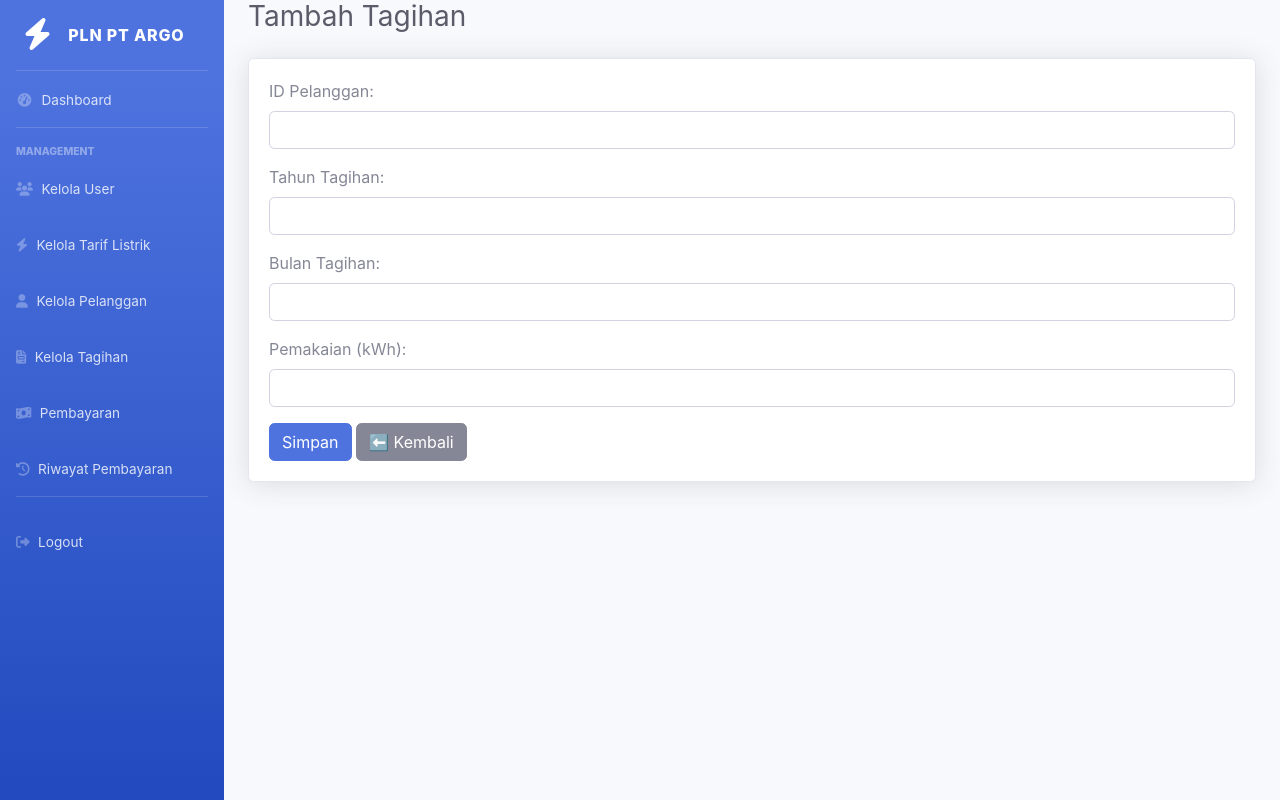
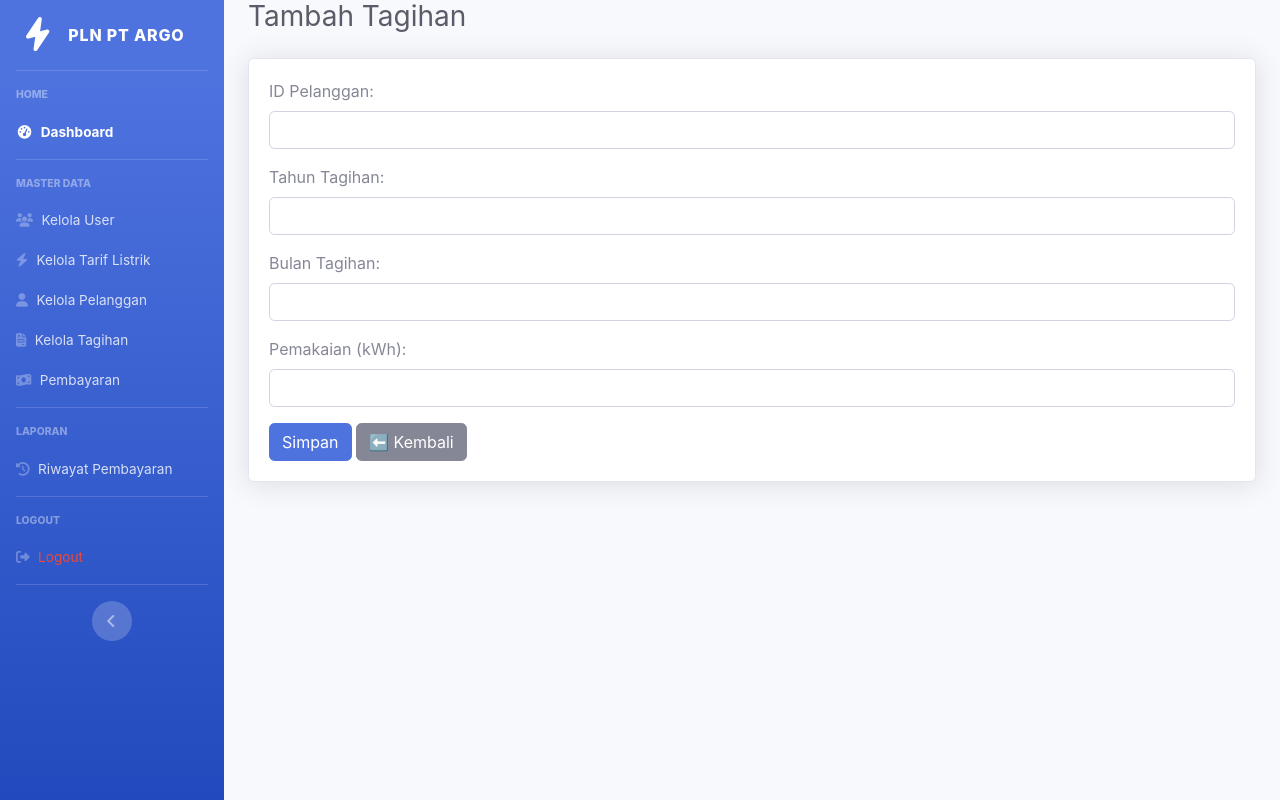
Before and after one commit to farhns/PLN, a CodeIgniter app: page /PLN/index.php/tagihancontroller/create in a window 1280 px wide. Run offline with CodeIgniter, Linux system fonts and the light colour scheme.

Commit message:
add toggle sidebar

```diff
--- a/application/views/partials/sidebar.php
+++ b/application/views/partials/sidebar.php
@@ -16,66 +16,91 @@
 
             <!-- Sidebar - Brand -->
             <a class="sidebar-brand d-flex align-items-center justify-content-center" href="<?= site_url('DashboardController') ?>">
-                <div class="sidebar-brand-icon">
+                <div class="sidebar-brand-icon rotate-n-15">
                     <i class="fas fa-bolt"></i>
                 </div>
                 <div class="sidebar-brand-text mx-3">PLN PT Argo</div>
             </a>
 
-            <hr class="sidebar-divider my-0">
+            <!-- Divider -->
+            <hr class="sidebar-divider">
 
-            <li class="nav-item">
-                <a class="nav-link" href="<?= site_url('DashboardController') ?>">
-                    <i class="fas fa-fw fa-tachometer-alt"></i>
-                    <span>Dashboard</span></a>
+            <!-- Home Section -->
+            <div class="sidebar-heading">Home</div>
+            <li class="nav-item active">
+                <a class="nav-link pb-0" href="<?= site_url('DashboardController'); ?>">
+                    <i class="fa fa-fw fa-tachometer-alt"></i>
+                    <span>Dashboard</span>
+                </a>
             </li>
 
-            <hr class="sidebar-divider">
-            <div class="sidebar-heading">Management</div>
+            <!-- Divider -->
+            <hr class="sidebar-divider mt-3">
 
+            <!-- Master Data Section -->
+            <div class="sidebar-heading">Master Data</div>
             <li class="nav-item">
-                <a class="nav-link" href="<?= site_url('UserController') ?>">
+                <a class="nav-link pb-0" href="<?= site_url('UserController'); ?>">
                     <i class="fas fa-users"></i>
-                    <span>Kelola User</span></a>
+                    <span>Kelola User</span>
+                </a>
+            </li>
+            <li class="nav-item">
+                <a class="nav-link pb-0" href="<?= site_url('TarifListrikController'); ?>">
+                    <i class="fas fa-bolt"></i>
+                    <span>Kelola Tarif Listrik</span>
+                </a>
+            </li>
+            <li class="nav-item">
+                <a class="nav-link pb-0" href="<?= site_url('PelangganController'); ?>">
+                    <i class="fas fa-user"></i>
+                    <span>Kelola Pelanggan</span>
+                </a>
+            </li>
+            <li class="nav-item">
+                <a class="nav-link pb-0" href="<?= site_url('TagihanController'); ?>">
+                    <i class="fas fa-file-invoice"></i>
+                    <span>Kelola Tagihan</span>
+                </a>
+            </li>
+            <li class="nav-item">
+                <a class="nav-link pb-0" href="<?= site_url('PembayaranController'); ?>">
+                    <i class="fas fa-money-bill-wave"></i>
+                    <span>Pembayaran</span>
+                </a>
             </li>
 
+            <!-- Divider -->
+            <hr class="sidebar-divider mt-3">
+
+            <!-- Laporan Section -->
+            <div class="sidebar-heading">Laporan</div>
             <li class="nav-item">
-                <a class="nav-link" href="<?= site_url('TarifListrikController') ?>">
-                    <i class="fas fa-bolt"></i>
-                    <span>Kelola Tarif Listrik</span></a>
+                <a class="nav-link pb-0" href="<?= site_url('RiwayatController'); ?>">
+                    <i class="fas fa-history"></i>
+                    <span>Riwayat Pembayaran</span>
+                </a>
             </li>
 
+            <!-- Divider -->
+            <hr class="sidebar-divider mt-3">
+
+            <!-- Logout -->
+            <div class="sidebar-heading">Logout</div>
             <li class="nav-item">
-                <a class="nav-link" href="<?= site_url('PelangganController') ?>">
-                    <i class="fas fa-user"></i>
-                    <span>Kelola Pelanggan</span></a>
+                <a class="nav-link pb-0 text-danger" href="<?= site_url('AuthController/logout'); ?>">
+                    <i class="fas fa-sign-out-alt"></i>
+                    <span>Logout</span>
+                </a>
             </li>
 
-            <li class="nav-item">
-                <a class="nav-link" href="<?= site_url('TagihanController') ?>">
-                    <i class="fas fa-file-invoice"></i>
-                    <span>Kelola Tagihan</span></a>
-            </li>
+            <!-- Divider -->
+            <hr class="sidebar-divider mt-3">
 
-            <li class="nav-item">
-                <a class="nav-link" href="<?= site_url('PembayaranController') ?>">
-                    <i class="fas fa-money-bill-wave"></i>
-                    <span>Pembayaran</span></a>
-            </li>
-
-            <li class="nav-item">
-                <a class="nav-link" href="<?= site_url('RiwayatController') ?>">
-                    <i class="fas fa-history"></i>
-                    <span>Riwayat Pembayaran</span></a>
-            </li>
-
-            <hr class="sidebar-divider">
-
-            <li class="nav-item">
-                <a class="nav-link" href="<?= site_url('AuthController/logout') ?>">
-                    <i class="fas fa-sign-out-alt"></i>
-                    <span>Logout</span></a>
-            </li>
+            <!-- Sidebar Toggler (Sidebar) -->
+            <div class="text-center d-none d-md-inline">
+                <button class="rounded-circle border-0" id="sidebarToggle"></button>
+            </div>
 
         </ul>
         <!-- End of Sidebar -->
@@ -85,3 +110,4 @@
 
             <!-- Main Content -->
             <div id="content">
+            <script src="<?= base_url('assets/js/sidebar.js'); ?>"></script>
--- /dev/null
+++ b/assets/js/sidebar.js
@@ -0,0 +1,8 @@
+document.addEventListener("DOMContentLoaded", function () {
+    const sidebar = document.getElementById("accordionSidebar");
+    const sidebarToggle = document.getElementById("sidebarToggle");
+
+    sidebarToggle.addEventListener("click", function () {
+        sidebar.classList.toggle("toggled");
+    });
+});
```
Also changed, not shown: assets/css/style.css (+49 -0 lines).
